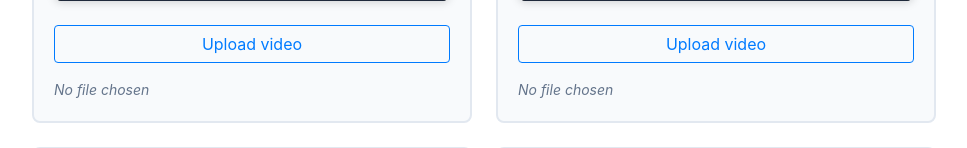
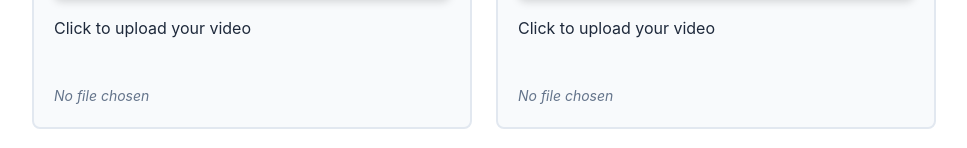
Before and after one commit to CodingOz/BSL-survey, a Flask app: page / in a window 1280 px wide. Shown: the part 3562-3710 px from the top of the page, without its empty margins (156-1123 px from the left). Run offline with Flask 3, Linux system fonts and the light colour scheme; some libraries are stand-ins or nearby versions.

Commit message:
Revert "add button and change video links"
This reverts commit da00349272f9c3abe4b62c059961d3d053884a47.

```diff
--- a/app/static/styles.css
+++ b/app/static/styles.css
@@ -61,17 +61,6 @@ body {
   box-shadow: var(--card-shadow);
   margin-bottom: 2rem;
   overflow: hidden;
-}
-
-.upload-btn {
-  width: 100%;
-  margin-top: 0.5rem;
-}
-
-.upload-wrapper {
-  display: flex;
-  flex-direction: column;
-  gap: 0.5rem;
 }
 
 .card-header-custom {
@@ -232,6 +221,10 @@ body {
   font-weight: 700;
 }
 
+/* File Upload Styling */
+.upload-wrapper {
+  position: relative;
+}
 
 .custom-file-input {
   width: 100%;
--- a/app/templates/main.html
+++ b/app/templates/main.html
@@ -47,7 +47,6 @@ I'm making an app for recognising and teaching some basic British sign language
           <ul>
             <li>Video examples are provided for reference for each sign</li>
             <li>please try to match the general style/camera-angle of these examples</li>
-            <li>please try to keep all videos under 5 seconds long</li>
           </ul>
         </div>
       </div>
@@ -79,28 +78,12 @@ I'm making an app for recognising and teaching some basic British sign language
                   <p class="video-caption">Watch tutorial for "{{ letter }}"</p>
                 </div>
 
+                <p1> Click to upload your video</p1>
+
                 <div class="upload-wrapper">
-
-                  {{ field(
-                      class="custom-file-input d-none",
-                      id="file_{{ letter }}",
-                      accept="video/*",
-                      capture="user"
-                  ) }}
-
-                  <button
-                    type="button"
-                    class="btn btn-outline-primary upload-btn"
-                    onclick="document.getElementById('file_{{ letter }}').click();">
-                    Upload video
-                  </button>
-
-                  <!-- Filename display -->
-                  <span class="file-chosen" id="filename_{{ letter }}">
-                    No file chosen
-                  </span>
+                  {{ field(class="form-control-file custom-file-input", accept="video/*", capture="user") }}
+                  <span class="file-chosen">No file chosen</span>
                 </div>
-
               </div>
           {% endfor %}
 
@@ -128,7 +111,6 @@ I'm making an app for recognising and teaching some basic British sign language
 
         <div class="submit-wrapper">
           {{ form.submit(class="btn btn-primary btn-lg submit-btn") }}
-          <p1> This may take a few minutes to send the videos after submission. Please be patient and dont close the page until the success message opens. </p1>
         </div>
       </form>
     </div>
@@ -146,18 +128,18 @@ I'm making an app for recognising and teaching some basic British sign language
   <script src="https://stackpath.bootstrapcdn.com/bootstrap/4.2.1/js/bootstrap.min.js"></script>
 
   <script>
-    document.addEventListener("change", function (e) {
-      if (e.target.matches(".custom-file-input")) {
-        const id = e.target.id.replace("file_", "filename_");
-        const label = document.getElementById(id);
-        if (label && e.target.files.length > 0) {
-          label.textContent = e.target.files[0].name;
-          label.classList.add("file-selected");
+    // Show filename when file is selected
+    document.querySelectorAll('.custom-file-input').forEach(input => {
+      input.addEventListener('change', function(e) {
+        const fileName = e.target.files[0]?.name || 'No file chosen';
+        const fileChosen = e.target.parentElement.querySelector('.file-chosen');
+        if (fileChosen) {
+          fileChosen.textContent = fileName;
+          fileChosen.classList.add('file-selected');
         }
-      }
+      });
     });
   </script>
 
-
 </body>
 </html>
--- a/app/views.py
+++ b/app/views.py
@@ -10,21 +10,21 @@ submission_id = str(uuid.uuid4())
 
 @app.route('/', methods=['GET', 'POST'])
 def All():
-    video_tutorials = {"A": "https://www.youtube-nocookie.com/embed/9yCOlhrrzsw",
-                       "E": "https://www.youtube-nocookie.com/embed/QseQeoaF2Mo",
-                       "I": "https://www.youtube-nocookie.com/embed/z8Itt63yfzk",
-                       "O": "https://www.youtube-nocookie.com/embed/1OlieaP6YV0",
-                       "U": "https://www.youtube-nocookie.com/embed/VDM_Aq-tb8s",
-                       "J": "https://www.youtube-nocookie.com/embed/vnw1VnjA0tA",
-                       "N": "https://www.youtube-nocookie.com/embed/iajFQ6DNsLE",
-                       "S": "https://www.youtube-nocookie.com/embed/D-oT_KzUR4w",
-                       "T": "https://www.youtube-nocookie.com/embed/KX0WranAw7k",
-                       "B": "https://www.youtube-nocookie.com/embed/kihkw6yWxJw",
-                       "P": "https://www.youtube-nocookie.com/embed/KlqyJ8DV3Hs",
-                       "tea": "https://www.youtube-nocookie.com/embed/6iNUX3kTsTg",
-                       "coffee": "https://www.youtube-nocookie.com/embed/NqsPtlg3lG4",
-                       "and": "https://www.youtube-nocookie.com/embed/gQvE_kfjxpA",
-                       "or": "https://www.youtube-nocookie.com/embed/HrpHw4SUq-o"
+    video_tutorials = {"A": "https://www.youtube-nocookie.com/embed/mesL1xcYnuE",
+                       "E": "https://www.youtube-nocookie.com/embed/mesL1xcYnuE",
+                       "I": "https://www.youtube-nocookie.com/embed/mesL1xcYnuE",
+                       "O": "https://www.youtube-nocookie.com/embed/mesL1xcYnuE",
+                       "U": "https://www.youtube-nocookie.com/embed/mesL1xcYnuE",
+                       "J": "https://www.youtube-nocookie.com/embed/mesL1xcYnuE",
+                       "N": "https://www.youtube-nocookie.com/embed/mesL1xcYnuE",
+                       "S": "https://www.youtube-nocookie.com/embed/mesL1xcYnuE",
+                       "T": "https://www.youtube-nocookie.com/embed/mesL1xcYnuE",
+                       "B": "https://www.youtube-nocookie.com/embed/mesL1xcYnuE",
+                       "P": "https://www.youtube-nocookie.com/embed/mesL1xcYnuE",
+                       "tea": "https://www.youtube-nocookie.com/embed/mesL1xcYnuE",
+                       "coffee": "https://www.youtube-nocookie.com/embed/mesL1xcYnuE",
+                       "and": "https://www.youtube-nocookie.com/embed/mesL1xcYnuE",
+                       "or": "https://www.youtube-nocookie.com/embed/mesL1xcYnuE"
     }
     letters = ["A","E","I","O","U","J","N","S","T","B","P", "tea", "coffee", "and", "or"]
     VideoUploadForm = make_video_upload_form(letters)
```
